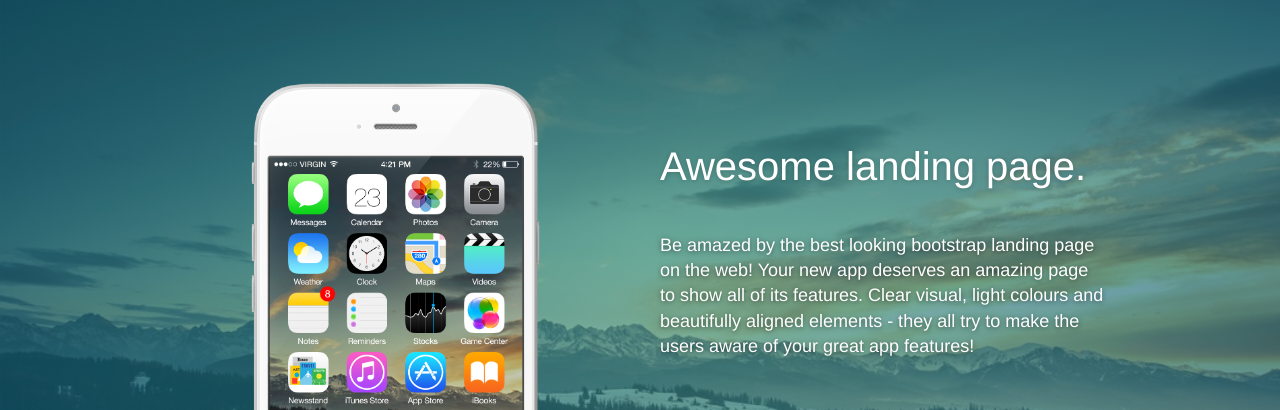
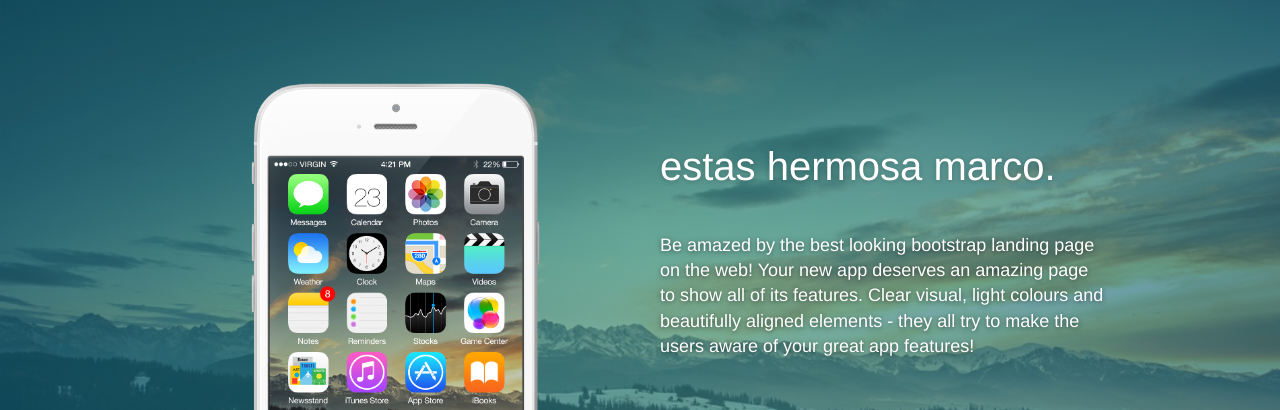
Before and after one commit to FTAB50868/ejemplo, a plain HTML site: page index.html in a window 1280 px wide. Shown: the part 91-501 px from the top of the page. Drawn offline with Linux system fonts and the light colour scheme.

Commit message:
Update index.html

```diff
--- a/index.html
+++ b/index.html
@@ -79,7 +79,7 @@
                         </div>
                         <div class="col-md-6 col-md-offset-1">
                             <div class="description">
-                                <h2>Awesome landing page.</h2>
+                                <h2>estas hermosa marco.</h2>
                                 <br>
                                 <h5>Be amazed by the best looking bootstrap landing page on the web! Your new app deserves an amazing page to show all of its features. Clear visual, light colours and beautifully aligned elements - they all try to make the users aware of your great app features!</h5>
                             </div>
```
